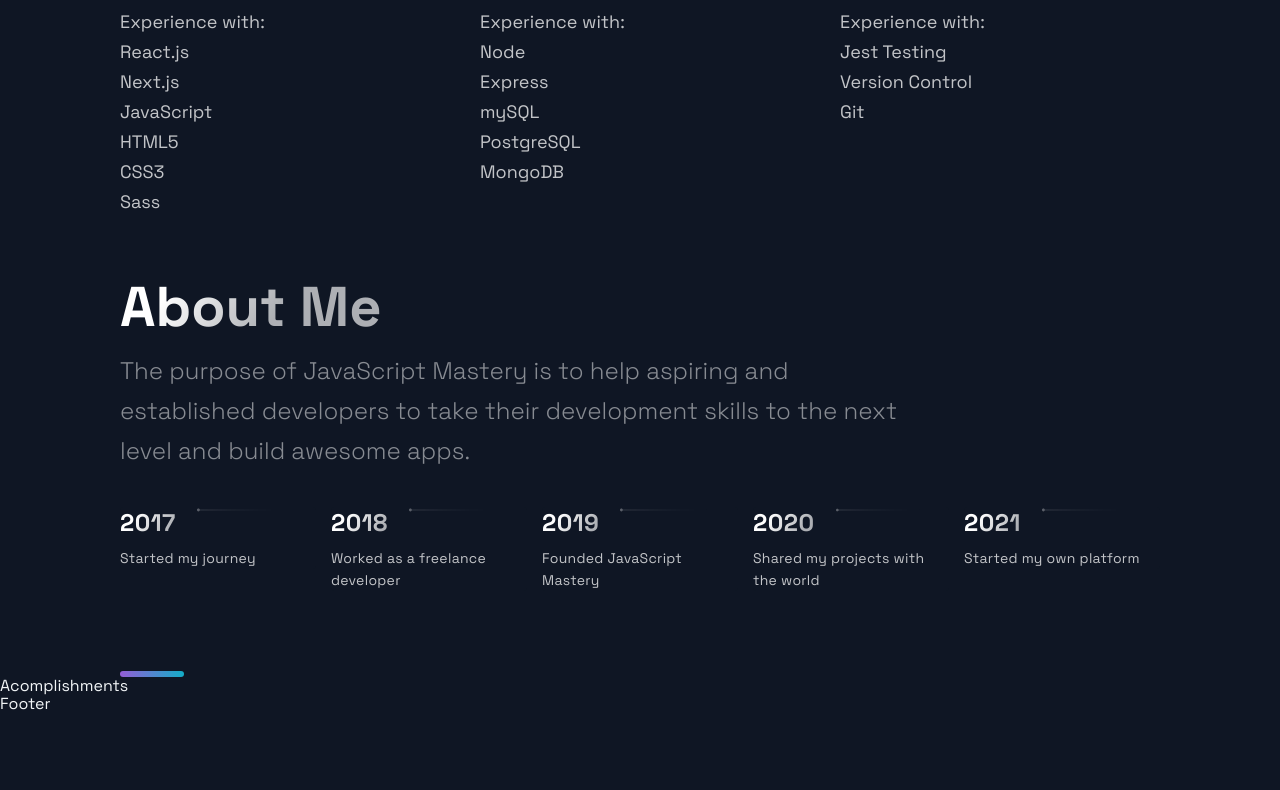
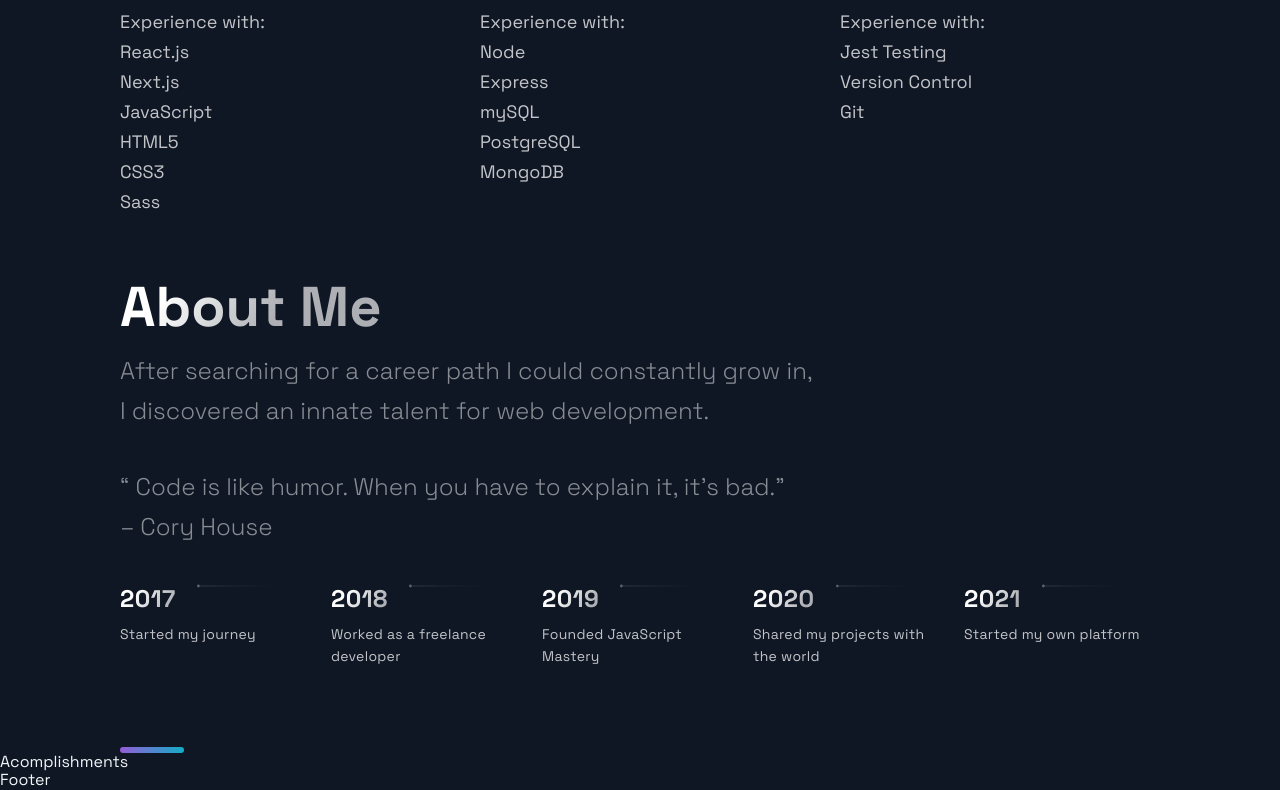
Before and after one commit to JesseJ713/personal-portfolio, a Next.js app: page / in a window 1280 px wide. Shown: the part 2530-3320 px from the top of the page. Before the commit the page ends 3244 px from the top, so only its background shows below. Built offline with nearby package versions, Linux system fonts and the light colour scheme.

Commit message:
Updated about me flavor text

```diff
--- a/src/components/TimeLine/TimeLine.js
+++ b/src/components/TimeLine/TimeLine.js
@@ -67,9 +67,12 @@ const Timeline = () => {
     <Section id='about'>
       <SectionTitle>About Me</SectionTitle>
       <SectionText>
-        The purpose of JavaScript Mastery is to help aspiring and established
-        developers to take their development skills to the next level and build
-        awesome apps.
+        After searching for a career path I could constantly grow in, <br />I
+        discovered an innate talent for web development.
+      </SectionText>
+      <SectionText>
+        “ Code is like humor. When you have to explain it, it’s bad.” <br /> –
+        Cory House
       </SectionText>
       <CarouselContainer ref={carouselRef} onScroll={handleScroll}>
         <>
```
